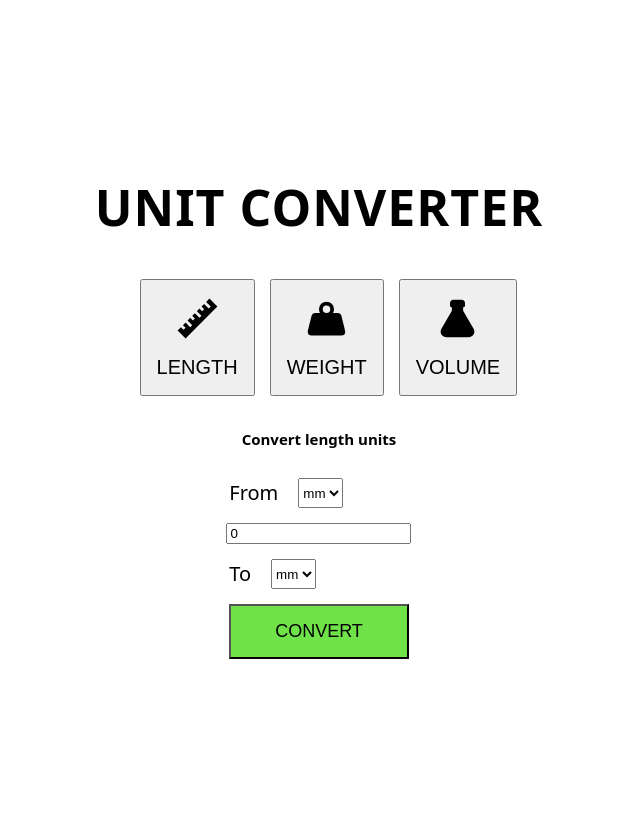
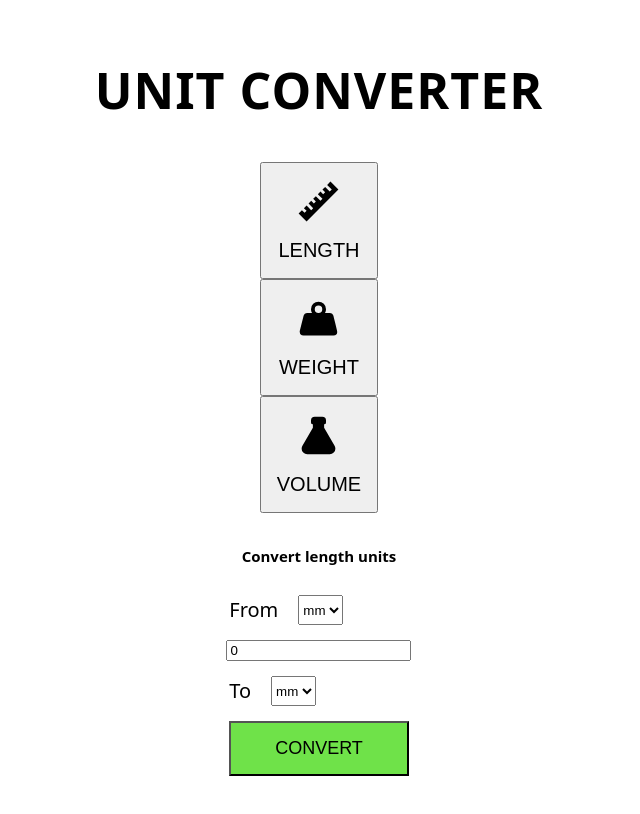
Before and after one commit to tamaskovacs0408/unit-converter, a React (Vite) app: page / in a window 1280 px wide. Shown: the whole page, without its empty margins (321-961 px from the left). Built offline with nearby package versions, Linux system fonts and the light colour scheme.

Commit message:
Structure update

```diff
--- a/src/components/Selector.tsx
+++ b/src/components/Selector.tsx
@@ -3,10 +3,12 @@ import classes from "./Selector.module.scss";
 
 export default function Selector() {
   return (
-    <header className={classes.header}>
-      <Button id="length" title="Length" />
-      <Button id="weight" title="Weight" />
-      <Button id="volume" title="Volume" />
-    </header>
-  )
+    <div className={classes["selector-wrapper"]}>
+      <header>
+        <Button id='length' title='Length' />
+        <Button id='weight' title='Weight' />
+        <Button id='volume' title='Volume' />
+      </header>
+    </div>
+  );
 }
```
